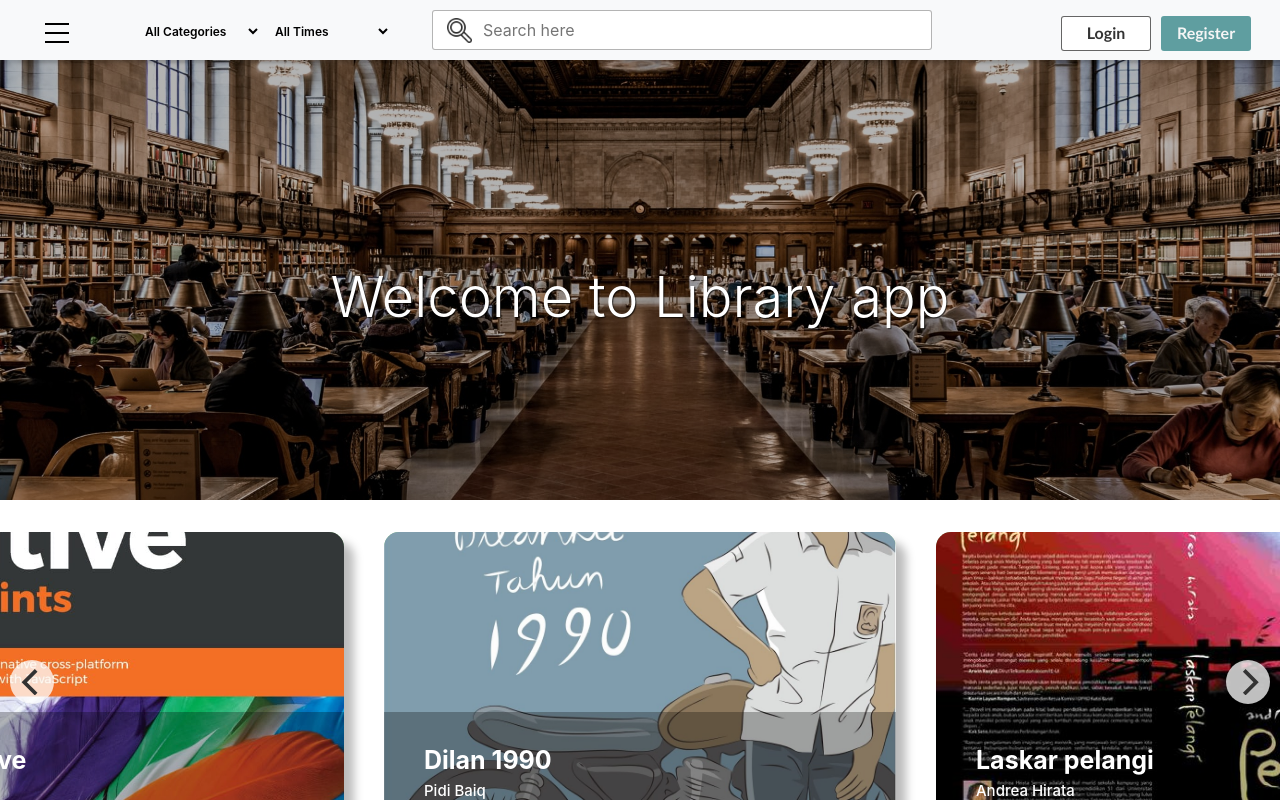
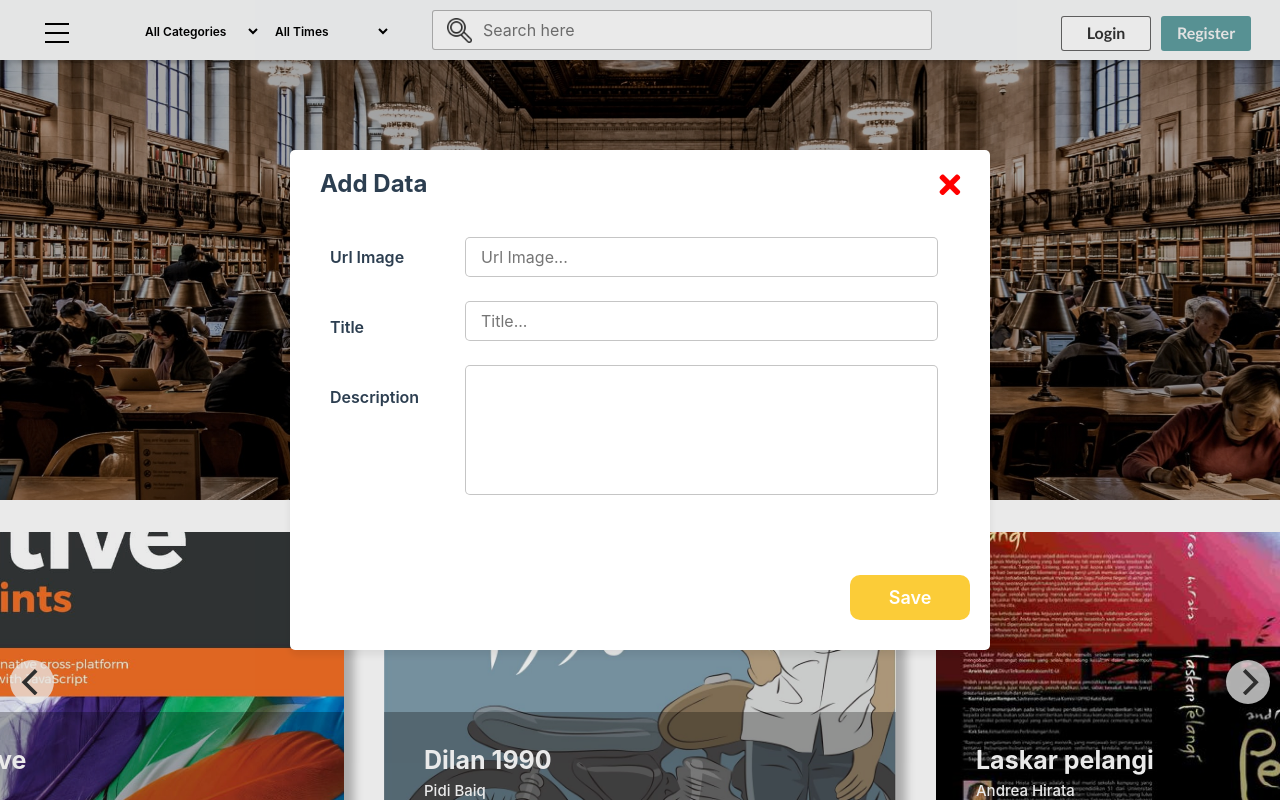
Before and after one commit to m-joseph27/clone_libraray, a Vue app: page / in a window 1280 px wide. Shown: the top 800 px of the page. Built offline with nearby package versions, Linux system fonts and the light colour scheme.

Commit message:
fixed add book component

```diff
--- a/src/components/Addbook.vue
+++ b/src/components/Addbook.vue
@@ -1,5 +1,29 @@
 <template>
-  <div class="addbookWrapper"></div>
+  <div class="addbookWrapper">
+    <div class="addbookForm">
+      <div class="topSide">
+        <h4>Add Data</h4>
+        <i class="fas fa-times"></i>
+      </div>
+      <div class="content">
+        <div class="leftContent">
+          <ul>
+            <li>Url Image</li>
+            <li>Title</li>
+            <li>Description</li>
+          </ul>
+        </div>
+        <div class="rightContent">
+          <input type="text" placeholder="Url Image...">
+          <input type="text" placeholder="Title...">
+          <input class="text-area" type="text">
+        </div>
+      </div>
+      <div class="bottomSide">
+        <button class="btn-save">Save</button>
+      </div>
+    </div>
+  </div>
 </template>
 
 <script>
@@ -9,5 +33,96 @@ export default {
 </script>
 
 <style lang="scss" scoped>
-
+.addbookWrapper{
+  width: 100vw;
+  height: 100vh;
+  position: fixed;
+  z-index: 6;
+  background-color: rgba(0, 0, 0, 0.082);
+  top: 0;
+  left: 0;
+  display: flex;
+  justify-content: center;
+  align-items: center;
+  .addbookForm{
+    width: 700px;
+    height: 500px;
+    background-color: #fff;
+    box-shadow: 0 5px 10px rgba(0, 0, 0, 0.082);
+    border-radius: 5px;
+    overflow: hidden;
+    .topSide{
+      width: 100%;
+      height: 15%;
+      padding: 20px 30px;
+      display: flex;
+      justify-content: space-between;
+      i{
+        color: red;
+        font-size: 30px;
+        cursor: pointer;
+      }
+      h4{
+        font-weight: bold;
+      }
+    }
+    .content{
+      width: 100%;
+      height: 70%;
+      // background-color: saddlebrown;
+      display: flex;
+      .leftContent{
+        width: 25%;
+        height: 100%;
+        background-color: #fff;
+        ul{
+          list-style: none;
+          padding-top: 20px;
+          li{
+            height: 70px;
+            font-weight: 600;
+          }
+        }
+      }
+      .rightContent{
+        // background-color: wheat;
+        width: 75%;
+        height: 100%;
+        display: flex;
+        flex-direction: column;
+        input{
+          width: 90%;
+          height: 40px;
+          margin: 12px 0;
+          border-radius: 5px;
+          outline: none;
+          border: 1px solid rgba(0, 0, 0, 0.226);
+          padding-left: 15px;
+        }
+        .text-area{
+          height: 130px;
+          padding-top: -200px;
+        }
+      }
+    }
+    .bottomSide{
+      width: 100%;
+      height: 15%;
+      display: flex;
+      justify-content: flex-end;
+      padding-right: 20px;
+      button{
+        width: 120px;
+        height: 45px;
+        background: #FBCC38;
+        border-radius: 10px;
+        outline: none;
+        border: none;
+        color: white;
+        font-weight: 600;
+        font-size: 18px;
+      }
+    }
+  }
+}
 </style>
--- a/src/components/DetailBook.vue
+++ b/src/components/DetailBook.vue
@@ -1,5 +1,22 @@
 <template>
-  <div class="detailWrapper"></div>
+  <div class="detailWrapper">
+    <div class="jumbotron jumbotron-fluid">
+      <div class="navDetail">
+        <router-link to="/">
+        <div class="btn-back">
+          <img src="../assets/img/left-arrow.png" alt="left-arrow">
+        </div>
+        </router-link>
+        <div class="btn-book">
+          <ul>
+            <li>Edit</li>
+            <li>Delete</li>
+          </ul>
+        </div>
+      </div>
+      <!-- <img src="../assets/img/ubur-ubur.png" alt="jumbotron-image"> -->
+    </div>
+  </div>
 </template>
 
 <script>
@@ -11,8 +28,60 @@ export default {
 <style lang="scss" scoped>
 .detailWrapper{
   display: flex;
+  flex-direction: column;
   width: 100%;
   height: 1000px;
-  background-color: rgba(0, 0, 0, 0.61);
+  background-color: rgba(0, 0, 0, 0.13);
+  .jumbotron{
+    position: relative;
+    width: 100%;
+    height: 600px;
+    background-image: url('../assets/img/ubur-ubur.png');
+    background-position: center;
+    background-size: cover;
+    background-repeat: no-repeat;
+    opacity: .9;
+    .navDetail{
+      position: absolute;
+      top: 0;
+      width: 100%;
+      height: 80px;
+      // background-color: burlywood;
+      display: flex;
+      flex-direction: row;
+      justify-content: space-between;
+      align-items: center;
+      .btn-back{
+        background-color: rgb(255, 255, 255);
+        width: 60px;
+        height: 60px;
+        border-radius: 100%;
+        margin-left: 10px;
+        display: flex;
+        justify-content: center;
+        align-items: center;
+        img{
+          object-fit: cover;
+          width: 50%;
+          height: 50%;
+        }
+      }
+      .btn-book{
+        // background-color: chocolate;
+        width: 200px;
+        height: 60px;
+        ul{
+          list-style: none;
+          display: flex;
+          color: white;
+          font-size: 20px;
+          font-weight: bold;
+          li{
+            width: 60px;
+          }
+        }
+      }
+    }
+  }
 }
 </style>
--- a/src/views/Home.vue
+++ b/src/views/Home.vue
@@ -5,6 +5,7 @@
     <jumbotron />
     <carrousel />
     <item />
+    <addbook />
   </div>
 </template>
 
@@ -16,6 +17,7 @@ import Sidebar from '../components/Sidebar.vue';
 import Jumbotron from '../components/Jumbotron.vue';
 import Carrousel from '../components/Carrousel.vue';
 import Item from '../components/Item.vue';
+import Addbook from '../components/Addbook.vue';
 
 export default {
   name: 'Home',
@@ -26,6 +28,7 @@ export default {
     Jumbotron,
     Carrousel,
     Item,
+    Addbook,
   },
 };
 </script>
```
Also changed, not shown: src/assets/img/left-arrow.png (added).
